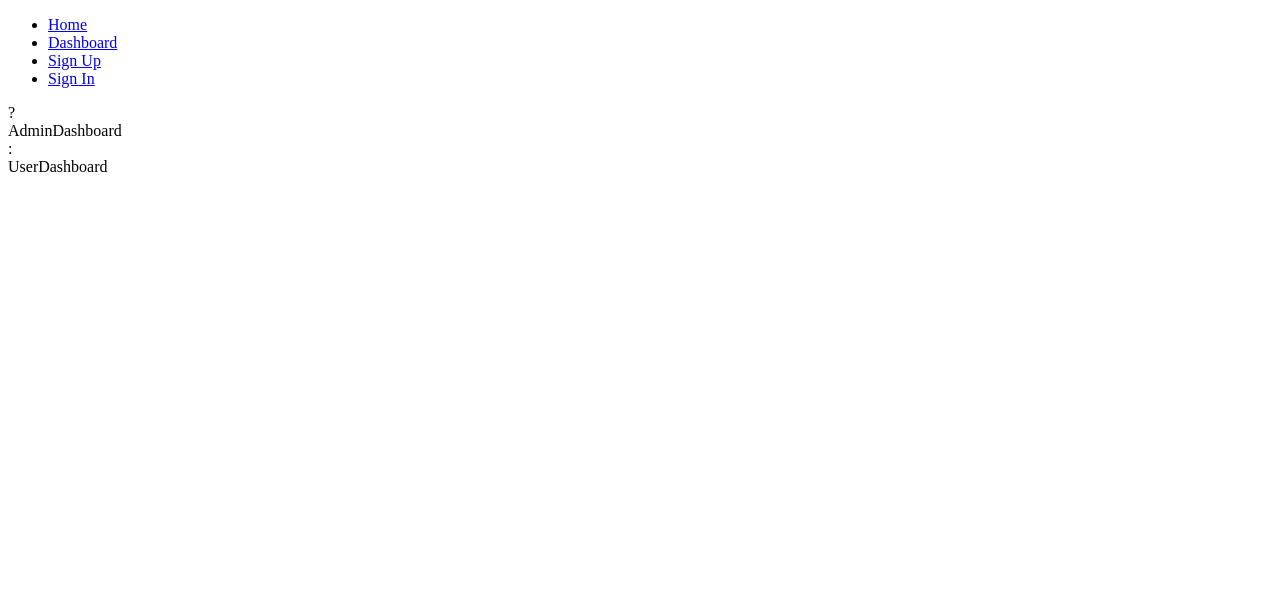
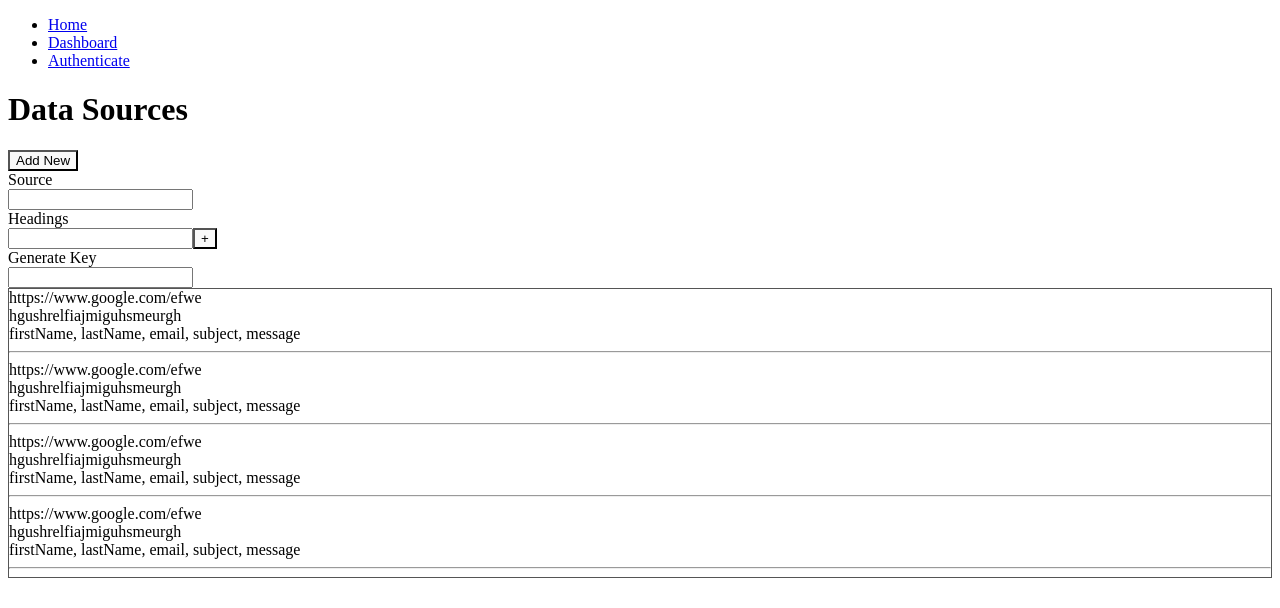
Before and after one commit to sksinghcodes/sk-api-frontend, a React (Vite) app: page /dashboard in a window 1280 px wide. Shown: the top 608 px of the page. Built offline with nearby package versions, Linux system fonts and the light colour scheme.

Commit message:
Added Data Sources

```diff
--- a/package.json
+++ b/package.json
@@ -12,11 +12,13 @@
     "axios": "^1.1.3",
     "react": "^18.2.0",
     "react-dom": "^18.2.0",
-    "react-router-dom": "^6.4.3"
+    "react-router-dom": "^6.4.3",
+    "uuid": "^9.0.0"
   },
   "devDependencies": {
     "@types/react": "^18.0.22",
     "@types/react-dom": "^18.0.7",
+    "@types/uuid": "^8.3.4",
     "@vitejs/plugin-react": "^2.2.0",
     "typescript": "^4.6.4",
     "vite": "^3.2.0"
--- a/src/App.tsx
+++ b/src/App.tsx
@@ -7,8 +7,8 @@ import { GlobalContextInterface } from './types';
 export const GlobalContext = createContext<GlobalContextInterface|null>(null)
 
 function App() {
-	const [isLoggedIn, setLoginStatus] = useState<boolean>(false);
-	const [isAdmin, setIsAdmin] = useState<boolean|null>(null);
+	const [isLoggedIn, setLoginStatus] = useState<boolean>(true);
+	const [isAdmin, setIsAdmin] = useState<boolean|null>(false);
 
 	return (
 		<GlobalContext.Provider value={{
--- /dev/null
+++ b/src/components/DataSourceForm.tsx
@@ -0,0 +1,63 @@
+import React, { useState } from "react";
+import { v4 as uuidv4 } from "uuid";
+
+const DataSourceForm = () => {
+    const [headings, setheadings] = useState([{id:uuidv4(), value:''}])
+
+    const handleChangeRowValue = (e:React.ChangeEvent<HTMLInputElement>) => {
+        const { index } = e.currentTarget.dataset;
+        const { value } = e.currentTarget;
+        const headingsCopy = headings.map(heading => ({...heading}))
+
+        headingsCopy[index as unknown as number].value = value;
+        setheadings(headingsCopy)
+    }
+
+    const handleRows = (e:React.SyntheticEvent) => {
+        const { action, index } = (e.currentTarget as HTMLButtonElement).dataset;
+        const numIndex = index as unknown as number;
+        const headingsCopy = headings.map(heading => ({...heading}))
+
+        if(action === 'ADD_ROW') {
+            headingsCopy.splice(numIndex, 0, {id: uuidv4(), value: ''});
+        }
+
+        if(action === 'REMOVE_ROW') {
+            headingsCopy.splice(numIndex, 1);
+        }
+        console.log(JSON.parse(JSON.stringify(headingsCopy)));
+
+        setheadings(headingsCopy)
+    }
+
+    return <>
+        <form onSubmit={e => e.preventDefault()}>
+
+            <div>
+                <label>Source</label>
+                <div><input type="text" /></div>
+            </div>
+
+            <div>
+                <label>Headings</label>
+                {headings.map((heading, i) => (
+                    <div key={heading.id} >
+                        <input type="text" value={heading.value} data-index={i} onChange={handleChangeRowValue}/>
+                        {headings.length > 1 &&
+                            <button type="button" data-action="REMOVE_ROW" data-index={i} onClick={handleRows}>-</button>
+                        }
+                        <button type="button" data-action="ADD_ROW" data-index={i} onClick={handleRows}>+</button>
+                    </div>
+                ))}
+            </div>
+
+            <div>
+                <label>Generate Key</label>
+                <div><input type="text" /></div>
+            </div>
+
+        </form>
+    </>;
+}
+
+export default DataSourceForm;
--- a/src/components/NavBar.tsx
+++ b/src/components/NavBar.tsx
@@ -3,9 +3,8 @@ import { NavLink } from 'react-router-dom';
 const NavBar = () => {
     return ( <ul>
         <li><NavLink to='/'>Home</NavLink></li>
-        <li><NavLink to='/dashboard'>Dashboard</NavLink></li>
-        <li><NavLink to='/authenticate/sign-up'>Sign Up</NavLink></li>
-        <li><NavLink to='/authenticate/sign-up'>Sign In</NavLink></li>
+        <li><NavLink to='dashboard'>Dashboard</NavLink></li>
+        <li><NavLink to='authenticate'>Authenticate</NavLink></li>
     </ul> );
 }
 
--- a/src/components/Protected.tsx
+++ b/src/components/Protected.tsx
@@ -1,19 +1,28 @@
 import { Navigate } from "react-router-dom";
+import { GlobalContext } from "../App";
 
-const Protected:React.FC<ComponentPropsInterface> = ({isLoggedIn, showIfLoggedIn, children}) => {
-    if(isLoggedIn === showIfLoggedIn){
-        return children;
+const Protected:React.FC<ComponentPropsInterface> = ({showIfLoggedIn, children}) => {
+    const render = (globalContext:any) => {
+        if(globalContext?.isLoggedIn === showIfLoggedIn) {
+            return children
+        }
+
     }
 
-    if(showIfLoggedIn){
-        return <Navigate to="authenticate/sign-up" replace />;
-    } else {
-        return <Navigate to="/" replace />;
-    }
+    return (
+        <GlobalContext.Consumer>
+            {globalContext => <>
+                {globalContext?.isLoggedIn === showIfLoggedIn
+                    ?
+                    children
+                    :
+                    showIfLoggedIn ? <Navigate to="/authenticate/sign-up" replace /> : <Navigate to="/" replace/>}
+            </>}
+        </GlobalContext.Consumer>
+    )
 }
 
 interface ComponentPropsInterface {
-    isLoggedIn:boolean,
     showIfLoggedIn:boolean,
     children:React.ReactElement
 }
--- a/src/index.tsx
+++ b/src/index.tsx
@@ -4,6 +4,7 @@ import App from './App';
 import './index.css';
 import {
 	createBrowserRouter,
+	Navigate,
 	RouterProvider,
 } from "react-router-dom";
 import Auth from './pages/Auth';
@@ -20,10 +21,12 @@ const router = createBrowserRouter([
 		children: [
 			{
 				path: "authenticate",
-				element: <Protected isLoggedIn={true} showIfLoggedIn={false}>
-							<Auth />
-						</Protected>,
+				element: <Protected showIfLoggedIn={false}><Auth /></Protected>,
 				children: [
+					{
+						path: '',
+						element: <Navigate to="sign-up" replace />,
+					},
 					{
 						path: "sign-up",
 						element: <SignUp />,
@@ -36,9 +39,7 @@ const router = createBrowserRouter([
 			},
 			{
 				path: "dashboard",
-				element: <Protected isLoggedIn={true} showIfLoggedIn={true}>
-						<Dashboard isAdmin={false} />
-					</Protected>,
+				element: <Protected showIfLoggedIn={true}><Dashboard/></Protected>,
 			}
 		]
 	},
--- a/src/pages/Dashboard.tsx
+++ b/src/pages/Dashboard.tsx
@@ -1,14 +1,22 @@
 import AdminDashboard from "./AdminDashboard";
 import UserDashboard from "./UserDashboard";
+import { GlobalContext } from "../App";
+import { useContext } from "react";
 
-const Dashboard:React.FC<{isAdmin: boolean}> = ({ isAdmin }) => {
+const Dashboard:React.FC = () => {
     return (
-        <div>
-            {isAdmin} ?
-            <AdminDashboard />
-            :
-            <UserDashboard />
-        </div>
+        <GlobalContext.Consumer>
+            {globalContext => <>
+                {
+                    globalContext?.isAdmin === true &&
+                    <AdminDashboard />
+                }
+                {
+                    globalContext?.isAdmin === false &&
+                    <UserDashboard />
+                }
+            </>}
+        </GlobalContext.Consumer>
     );
 }
 
--- a/src/pages/UserDashboard.tsx
+++ b/src/pages/UserDashboard.tsx
@@ -1,5 +1,49 @@
+import { Fragment } from "react";
+import DataSourceForm from "../components/DataSourceForm";
+
 const UserDashboard = () => {
-    return ( <div>UserDashboard</div> );
+    const dataSources = [
+        {
+            id: 1,
+            source: 'https://www.google.com/efwe',
+            key: 'hgushrelfiajmiguhsmeurgh',
+            headings: ['firstName', 'lastName', 'email', 'subject', 'message'],
+        },
+        {
+            id: 2,
+            source: 'https://www.google.com/efwe',
+            key: 'hgushrelfiajmiguhsmeurgh',
+            headings: ['firstName', 'lastName', 'email', 'subject', 'message'],
+        },
+        {
+            id: 3,
+            source: 'https://www.google.com/efwe',
+            key: 'hgushrelfiajmiguhsmeurgh',
+            headings: ['firstName', 'lastName', 'email', 'subject', 'message'],
+        },
+        {
+            id: 4,
+            source: 'https://www.google.com/efwe',
+            key: 'hgushrelfiajmiguhsmeurgh',
+            headings: ['firstName', 'lastName', 'email', 'subject', 'message'],
+        },
+    ]
+
+    return ( <div>
+        <h1>Data Sources</h1>
+        <button>Add New</button>
+        <DataSourceForm />
+        <div style={{border: '1px solid #555'}}>
+            {dataSources.map(dataSource => <Fragment key={dataSource.id}>
+                <div>
+                    <div>{dataSource.source}</div>
+                    <div>{dataSource.key}</div>
+                    <div>{dataSource.headings.join(', ')}</div>
+                </div>
+                <hr />
+            </Fragment>)}
+        </div>
+    </div> );
 }
 
 export default UserDashboard;
```
Also changed, not shown: 1 other file (tests, documents, lock files or other folders).
